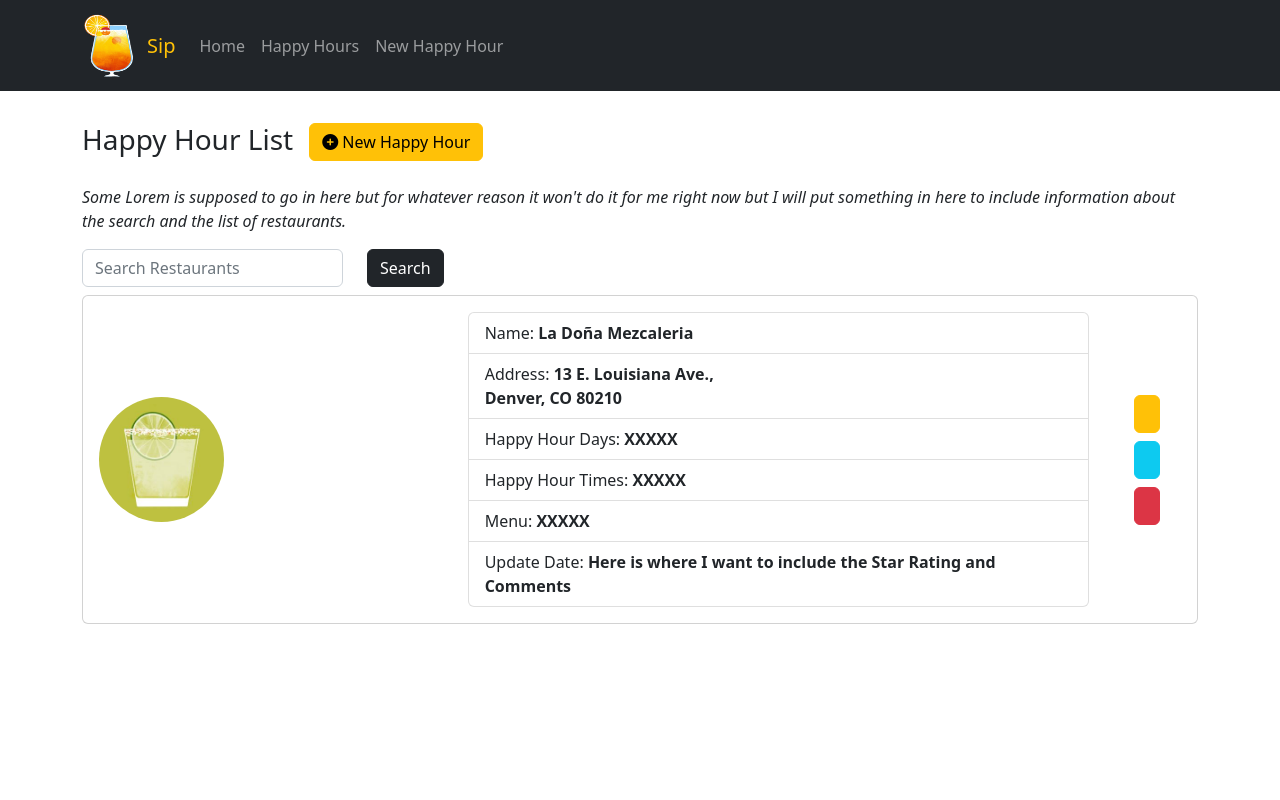
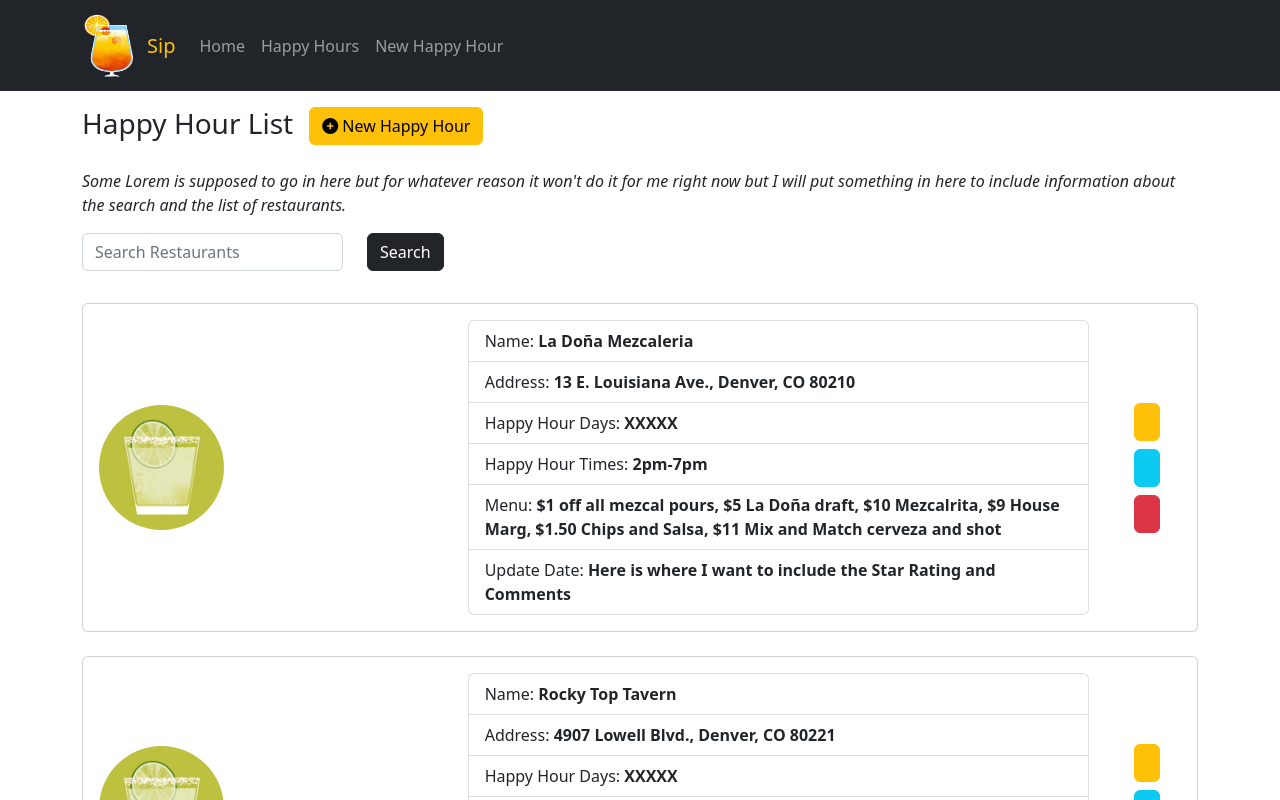
Before and after one commit to ramirezm19/Final_Project, a React (Create React App) app: page /Restaurants/HHList in a window 1280 px wide. Shown: the top 800 px of the page. Built offline with nearby package versions, Linux system fonts and the light colour scheme; data requests are answered from the project's data file.

Commit message:
fixed the HHList

```diff
--- a/src/App.js
+++ b/src/App.js
@@ -7,7 +7,6 @@ import HHList from "./Components/Restaurants/HHList/HHList";
 import AddHH from "./Components/Restaurants/AddHH/AddHH";
 import ViewHH from "./Components/Restaurants/ViewHH/ViewHH";
 import EditHH from "./Components/Restaurants/EditHH/EditHH";
-import Spinner from "./Components/Spinner/spinner";
 
 let App = () => {
   return (
--- a/src/Components/Restaurants/HHList/HHList.js
+++ b/src/Components/Restaurants/HHList/HHList.js
@@ -17,7 +17,7 @@ let HHList = () => {
     const fetchRestaurants = async () => {
         const response = await fetch(testurl)
         const data = await response.json()
-        setState(data)
+        setState({ ...state, restaurants: data })
         console.log(data)
     }
 
@@ -109,11 +109,13 @@ let HHList = () => {
     // get();
 
     let { loading, restaurants, errorMessage } = state;
+    console.log(loading);
+    console.log(restaurants);
+    console.log(errorMessage);
 
 
     return (
         <React.Fragment>
-            <pre>{JSON.stringify(restaurants)}</pre>
             <section className='restaurant-search'>
                 <div className='container'>
                     <div className='grid'>
@@ -152,8 +154,12 @@ let HHList = () => {
                 loading ? <Spinner /> : <React.Fragment>
                     <section className='restaurant-list'>
                         <div className='container'>
-                            <div className='cold-md-6'>
-                                <div className='card'>
+                            {
+                                restaurants.length > 0 &&
+                                restaurants.map(restaurant => {
+                                    return (
+                                        <div className='cold-md-6' key={restaurant.id}>
+                                            <div className='card my-4'>
                                                 <div className='card-body'>
                                                     <div className='row align-items-center d-flex justify-content-around'>
                                                         <div className='col-md-4'>
@@ -162,19 +168,19 @@ let HHList = () => {
                                                         <div className='col-md-7'>
                                                             <ul className='list-group'>
                                                                 <li className='list-group-item list-group-item-action'>
-                                                        Name: <span className='fw-bold'>La Doña Mezcaleria</span>
+                                                                    Name: <span className='fw-bold'>{restaurant.name}</span>
                                                                 </li>
                                                                 <li className='list-group-item list-group-item-action'>
-                                                        Address: <span className='fw-bold'>13 E. Louisiana Ave., <br></br> Denver, CO 80210</span>
+                                                                    Address: <span className='fw-bold'>{restaurant.address}</span>
                                                                 </li>
                                                                 <li className='list-group-item list-group-item-action'>
                                                                     Happy Hour Days: <span className='fw-bold'>XXXXX</span>
                                                                 </li>
                                                                 <li className='list-group-item list-group-item-action'>
-                                                        Happy Hour Times: <span className='fw-bold'>XXXXX</span>
+                                                                    Happy Hour Times: <span className='fw-bold'>{restaurant.hhtimes}</span>
                                                                 </li>
                                                                 <li className='list-group-item list-group-item-action'>
-                                                        Menu: <span className='fw-bold'>XXXXX</span>
+                                                                    Menu: <span className='fw-bold'>{restaurant.menu}</span>
                                                                 </li>
                                                                 <li className='list-group-item list-group-item-action'>
                                                                     Update Date: <span className='fw-bold'>Here is where I want to include the Star Rating and Comments</span>
@@ -182,7 +188,7 @@ let HHList = () => {
                                                             </ul>
                                                         </div>
                                                         <div className='col-md-1 d-flex flex-column align-items-center'>
-                                                <Link to={`/Restaurants/view/:restaurantId`} className="btn btn-warning my-1"><img className='fa fa-eye' />
+                                                            <Link to={`/Restaurants/view/${restaurant.id}`} className="btn btn-warning my-1"><img className='fa fa-eye' />
                                                             </Link>
                                                             <Link to={`/Restaurants/edit/:restaurantId`} className="btn btn-info my-1"><img className='fa fa-pen' />
                                                             </Link>
@@ -193,6 +199,10 @@ let HHList = () => {
                                                 </div>
                                             </div>
                                         </div>
+                                    )
+                                })
+                            }
+
                         </div>
                         <div className='container mt-4'>
                         </div>
--- a/src/Components/Restaurants/ViewHH/ViewHH.js
+++ b/src/Components/Restaurants/ViewHH/ViewHH.js
@@ -1,8 +1,41 @@
-import React from 'react';
-import { Link } from 'react-router-dom';
+import React, {useEffect, useState} from 'react';
+import { Link, useParams } from 'react-router-dom';
+import RestaurantService from '../../../Services/RestaurantService';
 import Marg from '../HHList/Marg.JPG';
 
 let ViewHH = () => {
+
+    let {restaurantId} = useParams();
+
+    let [state, setState] = useState({
+        loading: false,
+        restaurant: {},
+        errorMessage: ''
+    });
+    //my attempt
+    // const testurl = 'http://localhost:9000/restaurants';
+    // const fetchRestaurant = async () => {
+    //     const response = await fetch(testurl)
+    //     const data = await response.json()
+    //     console.log(data)
+    // }
+
+    // useEffect(() => {
+    //     fetchRestaurant()
+    // }, [restaurantId]);
+
+
+    // original code
+    useEffect(async() => {
+        try {
+            let response = await RestaurantService.getContact(restaurantId);
+            console.log(response.data);
+        }
+        catch (error) {
+
+        }
+    }, [restaurantId]);
+
     return (
         <React.Fragment>
             <section className='view-hh-intro p-3'>
--- a/src/Services/RestaurantService.js
+++ b/src/Services/RestaurantService.js
@@ -7,6 +7,11 @@ export class RestaurantService {
         let dataURL = `${this.serverURL}/restaurants`;
         return axios.get(dataURL);
     }
+
+    static getRestaurant (restaurantId) {
+        let dataURL = `${this.serverURL}/restaurants/${restaurantId}`;
+        return axios.get(dataURL);
+    }
 }
 
 export default new RestaurantService();
```
Lines whose indentation alone changed are shown as unchanged.
